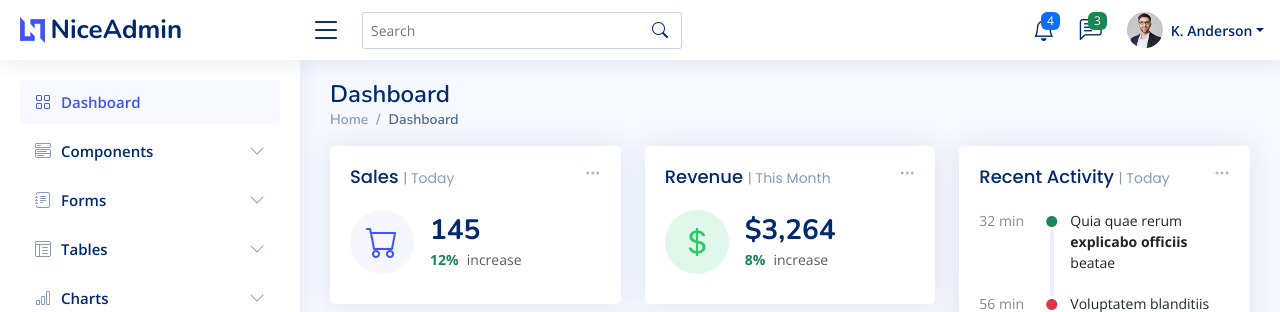
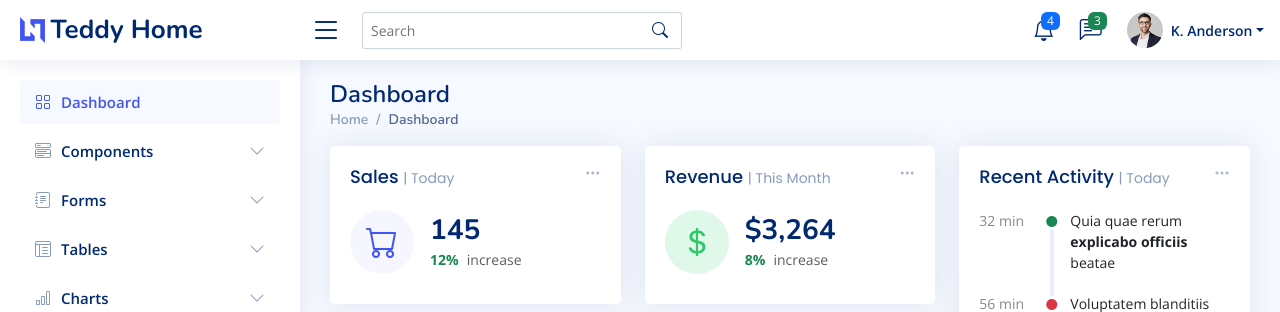
Before and after one commit to kunmok1404/teddy, a Spring Boot app: page / in a window 1280 px wide. Shown: the top 312 px of the page. Run offline with Spring Boot 4, Linux system fonts and the light colour scheme; some libraries are stand-ins or nearby versions.

Commit message:
change java version

```diff
--- a/build.gradle
+++ b/build.gradle
@@ -8,7 +8,7 @@ group = 'com.example'
 version = '0.0.1-SNAPSHOT'
 
 java {
-	sourceCompatibility = '21'
+	sourceCompatibility = '17'
 }
 
 configurations {
--- a/src/main/resources/templates/index.html
+++ b/src/main/resources/templates/index.html
@@ -46,7 +46,7 @@
     <div class="d-flex align-items-center justify-content-between">
       <a href="index.html" class="logo d-flex align-items-center">
         <img src="/img/logo.png" alt="">
-        <span class="d-none d-lg-block">NiceAdmin</span>
+        <span class="d-none d-lg-block">Teddy Home</span>
       </a>
       <i class="bi bi-list toggle-sidebar-btn"></i>
     </div><!-- End Logo -->
```
